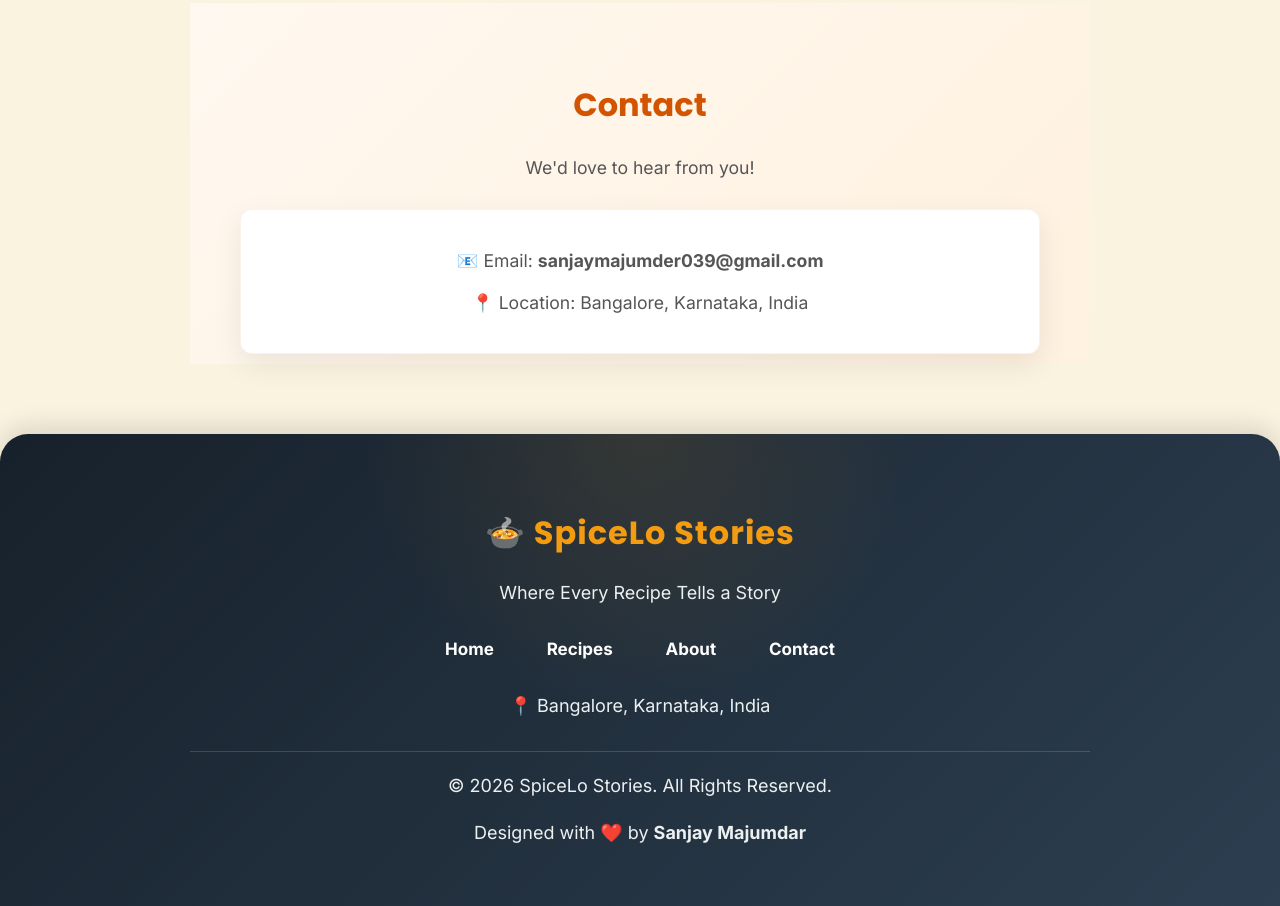
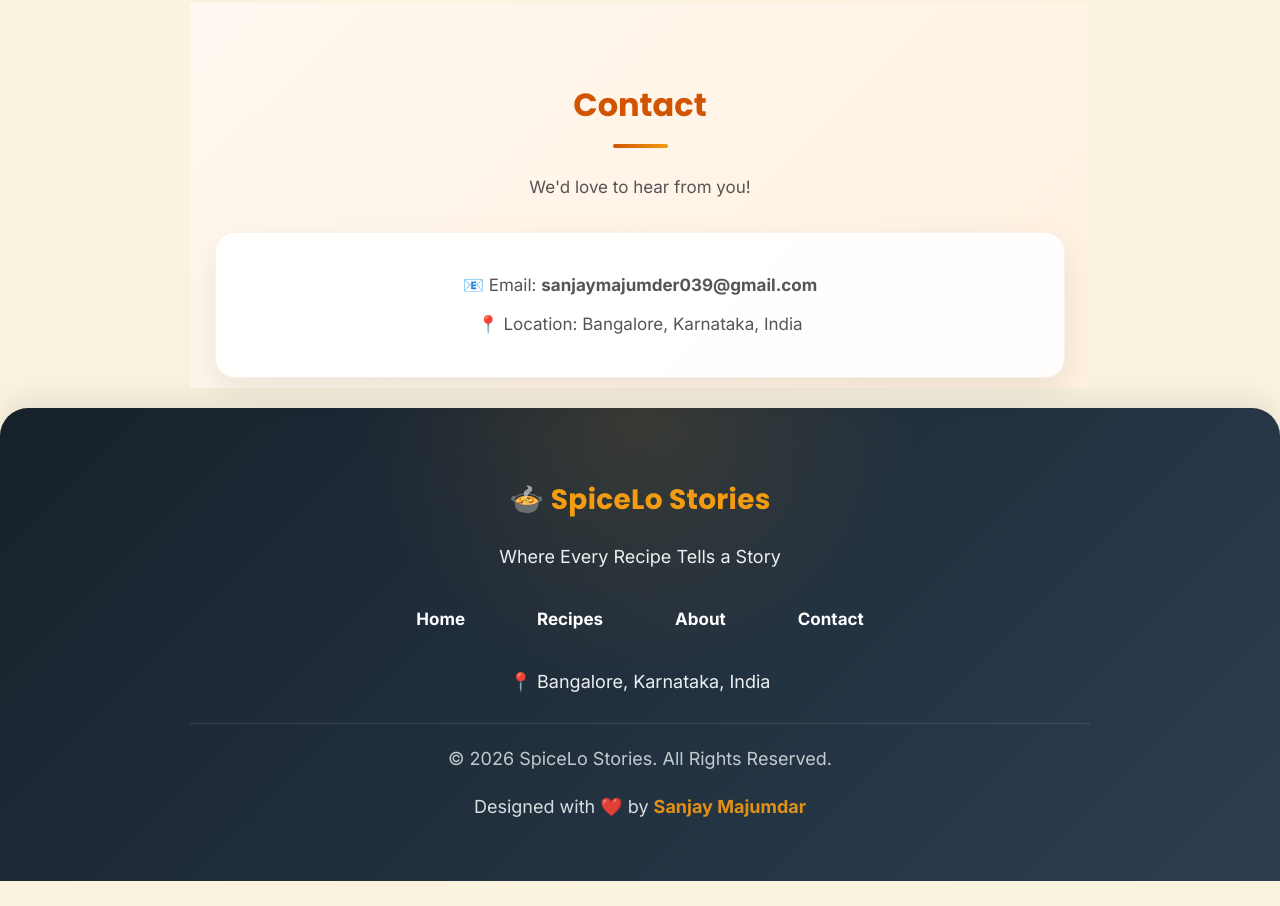
Before and after one commit to sanjaymajumder039-pixel/spicelo-stories, a plain HTML site: page index.html in a window 1280 px wide. Shown: the part 3775-4681 px from the top of the page. After the commit the page ends 4656 px from the top, so only its background shows below. Drawn offline with Linux system fonts and the light colour scheme.

Commit message:
Upgrade Contact and Footer sections

```diff
--- a/style.css
+++ b/style.css
@@ -3091,33 +3091,104 @@ nav a:hover::after {
 }
 
 
-/* ===== Contact Premium ===== */
+/* =========================================
+   SPICELO STORIES — PREMIUM CONTACT
+========================================= */
 
 .contact {
     background:
         linear-gradient(
             135deg,
-            #fff8f0,
-            #fff1df
+            #fff8f0 0%,
+            #fff1df 100%
         );
+
+    padding: 80px 20px;
+
+    text-align: center;
+}
+
+.contact .container {
+    max-width: 850px;
+    margin: 0 auto;
+}
+
+.contact h2 {
+    font-family: 'Poppins', sans-serif;
+
+    font-size: 32px;
+
+    color: #d35400;
+
+    margin-bottom: 14px;
+}
+
+.contact h2::after {
+    content: "";
+
+    display: block;
+
+    width: 55px;
+    height: 4px;
+
+    margin: 12px auto 25px;
+
+    background:
+        linear-gradient(
+            90deg,
+            #d35400,
+            #f39c12
+        );
+
+    border-radius: 10px;
+}
+
+.contact p {
+    font-size: 17px;
+
+    line-height: 1.7;
+
+    color: #555;
+
+    margin: 10px 0;
 }
 
 .contact-info {
-    border:
-        1px solid rgba(211, 84, 0, 0.08);
+    margin-top: 30px;
+
+    background: rgba(255, 255, 255, 0.92);
+
+    padding: 28px;
+
+    border-radius: 20px;
+
+    border: 1px solid rgba(211, 84, 0, 0.08);
 
     box-shadow:
-        0 10px 30px rgba(0, 0, 0, 0.08);
-}
-
-
-/* ===== Premium Footer ===== */
+        0 12px 35px rgba(0, 0, 0, 0.08);
+
+    transition:
+        transform 0.3s ease,
+        box-shadow 0.3s ease;
+}
+
+.contact-info:hover {
+    transform: translateY(-3px);
+
+    box-shadow:
+        0 18px 42px rgba(0, 0, 0, 0.12);
+}
+
+
+/* =========================================
+   SPICELO STORIES — PREMIUM FOOTER
+========================================= */
 
 .footer {
     background:
         radial-gradient(
             circle at 50% 0%,
-            rgba(243, 156, 18, 0.10),
+            rgba(243, 156, 18, 0.12),
             transparent 35%
         ),
         linear-gradient(
@@ -3127,6 +3198,117 @@ nav a:hover::after {
         );
 
     border-radius: 28px 28px 0 0;
+
+    margin-top: 20px;
+
+    box-shadow:
+        0 -10px 30px rgba(0, 0, 0, 0.08);
+}
+
+.footer-content {
+    max-width: 900px;
+    margin: 0 auto;
+}
+
+.footer-content h3 {
+    font-family: 'Poppins', sans-serif;
+
+    font-size: 28px;
+
+    letter-spacing: 0.3px;
+}
+
+.footer-content > p {
+    line-height: 1.7;
+}
+
+.footer-links {
+    display: flex;
+
+    justify-content: center;
+
+    align-items: center;
+
+    flex-wrap: wrap;
+
+    gap: 10px 24px;
+
+    margin: 25px 0;
+}
+
+.footer-links a {
+    position: relative;
+
+    transition:
+        color 0.25s ease,
+        transform 0.25s ease;
+}
+
+.footer-links a:hover {
+    color: #f39c12;
+
+    transform: translateY(-2px);
+}
+
+.copyright {
+    margin-top: 25px;
+
+    font-size: 14px;
+
+    opacity: 0.8;
+}
+
+.designer {
+    font-size: 14px;
+
+    opacity: 0.9;
+}
+
+.designer strong {
+    color: #f39c12;
+}
+
+
+/* =========================================
+   CONTACT + FOOTER — MOBILE
+========================================= */
+
+@media (max-width: 600px) {
+
+    .contact {
+        padding: 60px 15px;
+    }
+
+    .contact h2 {
+        font-size: 28px;
+    }
+
+    .contact p {
+        font-size: 16px;
+    }
+
+    .contact-info {
+        padding: 22px 16px;
+
+        border-radius: 18px;
+    }
+
+    .footer {
+        border-radius: 22px 22px 0 0;
+    }
+
+    .footer-content {
+        padding: 0 18px;
+    }
+
+    .footer-content h3 {
+        font-size: 24px;
+    }
+
+    .footer-links {
+        gap: 12px 18px;
+    }
+
 }
 
 
```
